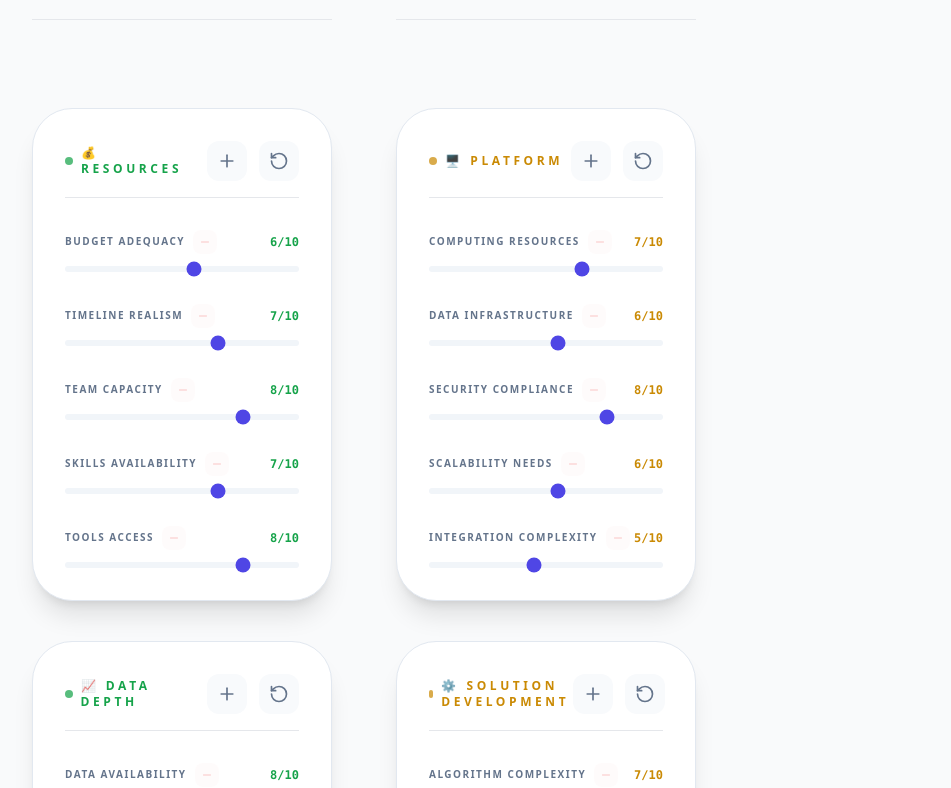
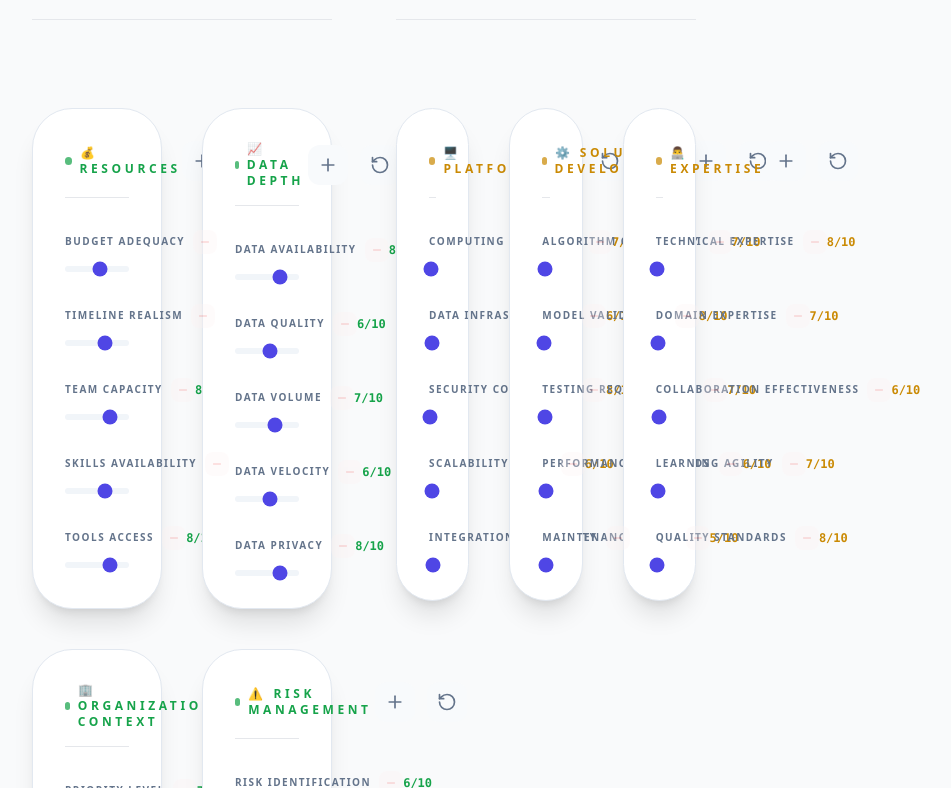
Before and after one commit to david-maundu/Data-Analytics-Neural-Framework, a React (Vite) app: page / in a window 1280 px wide. Shown: the part 3852-4640 px from the top of the page, without its empty margins (16-967 px from the left). Built offline with nearby package versions, Linux system fonts and the light colour scheme.

Commit message:
Update AnalyticsNeuralFramework.tsx

```diff
--- a/components/AnalyticsNeuralFramework.tsx
+++ b/components/AnalyticsNeuralFramework.tsx
@@ -431,7 +431,7 @@
                       <section className="space-y-12">
                         <SectionHeader id="layer1" title="Phase I: Initial" badgeText="Layer 1" badgeColor="green" />
                         {!collapsedSections['layer1'] && (
-                          <div className="space-y-10">
+                          <div className="grid grid-cols-1 md:grid-cols-2 gap-10">
                             <SliderGroup title="💰 Resources" values={getValuesForGroup(appState.realityWeightsKeys.layer1.resource, appState.realityWeights.layer1)} onValueChange={(key, value) => setAppState(p => ({...p, realityWeights: {...p.realityWeights, layer1: {...p.realityWeights.layer1, [key]: value}}}))} color="green" category="layer1Weights" subcategory="layer1" onAddCustomFactor={() => handleOpenModal('layer1Weights', 'resource', 'layer1')} onRemoveFactor={(name) => removeFactor('layer1Weights', name, 'resource', 'layer1')} onResetGroup={() => handleResetGroup('layer1Weights', 'resource', 'layer1')} />
                             <SliderGroup title="📈 Data Depth" values={getValuesForGroup(appState.realityWeightsKeys.layer1.data, appState.realityWeights.layer1)} onValueChange={(key, value) => setAppState(p => ({...p, realityWeights: {...p.realityWeights, layer1: {...p.realityWeights.layer1, [key]: value}}}))} color="green" category="layer1Weights" subcategory="layer1" onAddCustomFactor={() => handleOpenModal('layer1Weights', 'data', 'layer1')} onRemoveFactor={(name) => removeFactor('layer1Weights', name, 'data', 'layer1')} onResetGroup={() => handleResetGroup('layer1Weights', 'data', 'layer1')} />
                             <SliderGroup title="🏢 Organizational Context" values={getValuesForGroup(appState.realityWeightsKeys.layer1.org, appState.realityWeights.layer1)} onValueChange={(key, value) => setAppState(p => ({...p, realityWeights: {...p.realityWeights, layer1: {...p.realityWeights.layer1, [key]: value}}}))} color="green" category="layer1Weights" subcategory="layer1" onAddCustomFactor={() => handleOpenModal('layer1Weights', 'org', 'layer1')} onRemoveFactor={(name) => removeFactor('layer1Weights', name, 'org', 'layer1')} onResetGroup={() => handleResetGroup('layer1Weights', 'org', 'layer1')} />
@@ -442,7 +442,7 @@
                       <section className="space-y-12">
                         <SectionHeader id="layer2" title="Phase II: Technical" badgeText="Layer 2" badgeColor="yellow" />
                         {!collapsedSections['layer2'] && (
-                          <div className="space-y-10">
+                          <div className="grid grid-cols-1 md:grid-cols-2 xl:grid-cols-3 gap-10">
                               <SliderGroup title="🖥️ Platform" values={getValuesForGroup(appState.realityWeightsKeys.layer2.infra, appState.realityWeights.layer2)} onValueChange={(key, value) => setAppState(p => ({...p, realityWeights: {...p.realityWeights, layer2: {...p.realityWeights.layer2, [key]: value}}}))} color="yellow" category="layer2Weights" subcategory="layer2" onAddCustomFactor={() => handleOpenModal('layer2Weights', 'infra', 'layer2')} onRemoveFactor={(name) => removeFactor('layer2Weights', name, 'infra', 'layer2')} onResetGroup={() => handleResetGroup('layer2Weights', 'infra', 'layer2')} />
                               <SliderGroup title="⚙️ Solution Development" values={getValuesForGroup(appState.realityWeightsKeys.layer2.dev, appState.realityWeights.layer2)} onValueChange={(key, value) => setAppState(p => ({...p, realityWeights: {...p.realityWeights, layer2: {...p.realityWeights.layer2, [key]: value}}}))} color="yellow" category="layer2Weights" subcategory="layer2" onAddCustomFactor={() => handleOpenModal('layer2Weights', 'dev', 'layer2')} onRemoveFactor={(name) => removeFactor('layer2Weights', name, 'dev', 'layer2')} onResetGroup={() => handleResetGroup('layer2Weights', 'dev', 'layer2')} />
                               <SliderGroup title="👨‍💻 Expertise" values={getValuesForGroup(appState.realityWeightsKeys.layer2.team, appState.realityWeights.layer2)} onValueChange={(key, value) => setAppState(p => ({...p, realityWeights: {...p.realityWeights, layer2: {...p.realityWeights.layer2, [key]: value}}}))} color="yellow" category="layer2Weights" subcategory="layer2" onAddCustomFactor={() => handleOpenModal('layer2Weights', 'team', 'layer2')} onRemoveFactor={(name) => removeFactor('layer2Weights', name, 'team', 'layer2')} onResetGroup={() => handleResetGroup('layer2Weights', 'team', 'layer2')} />
```
